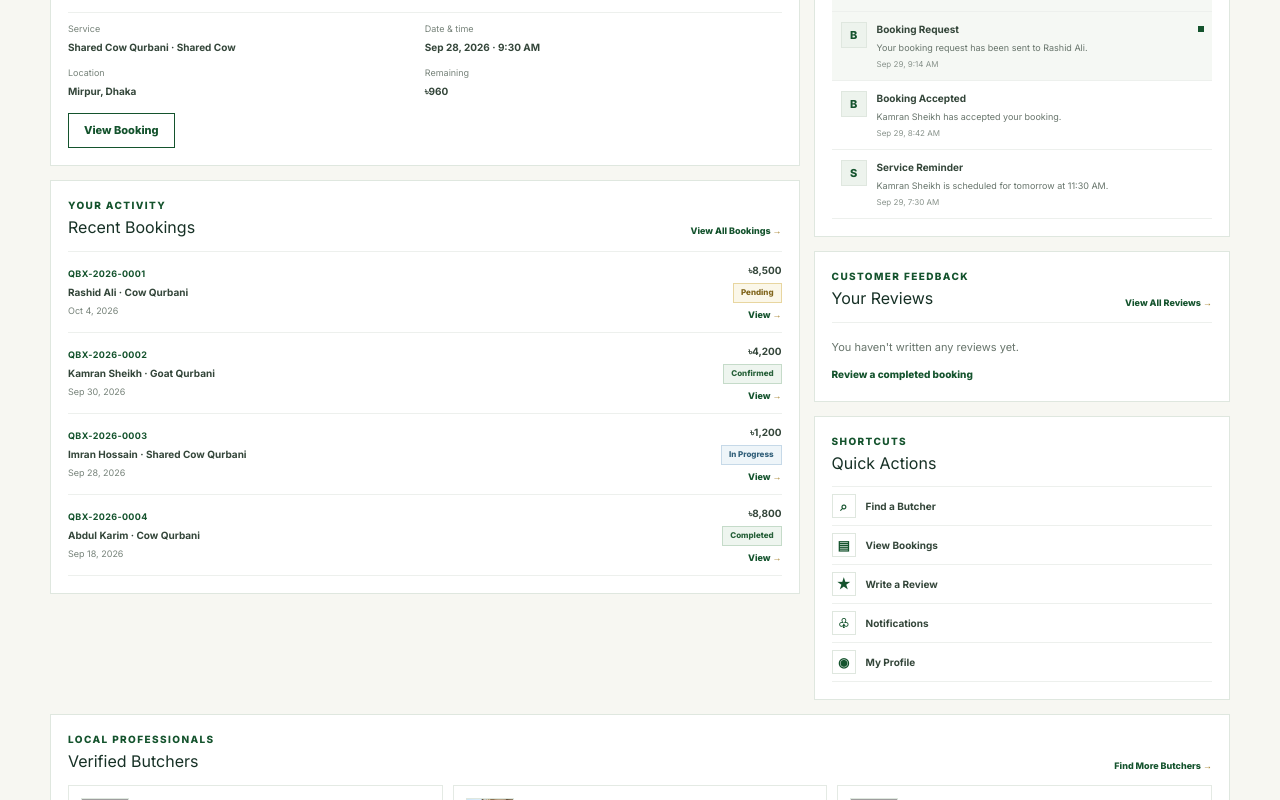
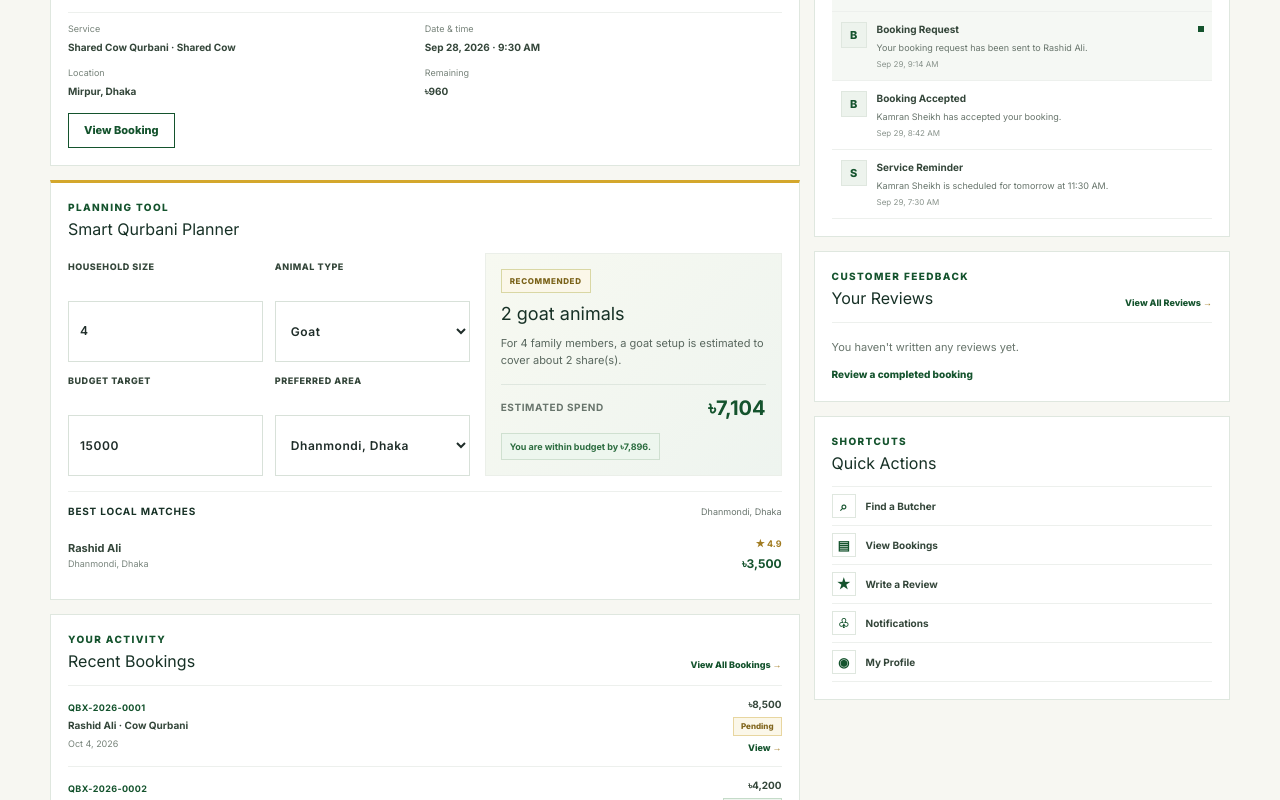
Before and after one commit to Talha-Morshed/QurbaniX, a React (Vite) app in the folder frontend/: page /dashboard/customer in a window 1280 px wide. Shown: the part 437-1237 px from the top of the page. Built offline with nearby package versions, Linux system fonts and the light colour scheme; grey boxes are pictures that could not be loaded.

Commit message:
Implement Smart Qurbani Planner
Add a dashboard planner that estimates Qurbani needs, checks budget fit, and suggests matching verified butchers without changing the platform's current UI structure or workflows.

```diff
--- a/frontend/src/pages/dashboard/CustomerDashboard.css
+++ b/frontend/src/pages/dashboard/CustomerDashboard.css
@@ -12,6 +12,34 @@
 .customer-dashboard-content { display: grid; grid-template-columns: minmax(0, 1.35fr) minmax(280px, .75fr); align-items: start; gap: 14px; margin-top: 14px; }
 .customer-dashboard-primary, .customer-dashboard-secondary { display: grid; min-width: 0; gap: 14px; }
 .customer-dashboard-panel { min-width: 0; padding: 17px; border: 1px solid #dfe7df; background: #fff; }
+.customer-planner-panel { border-top: 3px solid #d4a72c; }
+.customer-planner-layout { display: grid; grid-template-columns: minmax(0, 1.15fr) minmax(200px, .85fr); gap: 15px; }
+.customer-planner-form { display: grid; grid-template-columns: repeat(2, minmax(0, 1fr)); gap: 12px; padding-top: 7px; }
+.customer-planner-field { display: grid; gap: 6px; color: #34463a; font-size: 9px; font-weight: 750; text-transform: uppercase; letter-spacing: .06em; }
+.customer-planner-field input, .customer-planner-field select { width: 100%; min-height: 40px; padding: 0 11px; border: 1px solid #d8e1d9; background: #fff; color: #1f2d29; font-size: 12px; font-weight: 600; }
+.customer-planner-field input:focus, .customer-planner-field select:focus { border-color: #14532d; outline: none; box-shadow: 0 0 0 2px rgb(20 83 45 / 10%); }
+.customer-planner-summary { display: grid; align-content: start; gap: 10px; padding: 15px; border: 1px solid #ebefe9; background: linear-gradient(135deg, #f7f9f1 0%, #eef4ef 100%); }
+.planner-tag { display: inline-flex; width: fit-content; align-items: center; padding: 5px 8px; border: 1px solid #d9d7a4; background: #fbf7e9; color: #7a6219; font-size: 8px; letter-spacing: .08em; font-weight: 800; text-transform: uppercase; }
+.customer-planner-summary h3 { margin: 0; color: #173126; font-size: 18px; line-height: 1.2; }
+.customer-planner-summary p { margin: 0; color: #59675e; font-size: 11px; line-height: 1.6; }
+.planner-total-row { display: flex; align-items: center; justify-content: space-between; gap: 10px; margin-top: 4px; padding-top: 8px; border-top: 1px solid #dfe7df; }
+.planner-total-row span { color: #68756c; font-size: 10px; font-weight: 700; text-transform: uppercase; letter-spacing: .06em; }
+.planner-total-row strong { color: #14532d; font-size: 20px; }
+.planner-budget-note { display: inline-flex; width: fit-content; max-width: 100%; align-items: center; padding: 6px 8px; border: 1px solid transparent; font-size: 9px; line-height: 1.5; font-weight: 700; }
+.planner-budget-note.within-budget { border-color: #cfe0d0; background: #edf6ee; color: #2b6c3f; }
+.planner-budget-note.needs-more { border-color: #ecd3a2; background: #fbf7e9; color: #886519; }
+.customer-planner-matches { margin-top: 15px; border-top: 1px solid #edf0ed; padding-top: 12px; }
+.planner-matches-header { display: flex; align-items: center; justify-content: space-between; gap: 10px; margin-bottom: 9px; }
+.planner-matches-header strong { color: #173126; font-size: 10px; letter-spacing: .08em; text-transform: uppercase; }
+.planner-matches-header span { color: #6a766f; font-size: 9px; }
+.planner-match-item { display: flex; align-items: center; justify-content: space-between; gap: 10px; padding: 9px 0; border-bottom: 1px solid #edf0ed; }
+.planner-match-item:last-child { border-bottom: 0; }
+.planner-match-item strong { display: block; color: #34463a; font-size: 11px; }
+.planner-match-item small { display: block; color: #79857d; font-size: 9px; }
+.planner-match-item > div:last-child { display: grid; justify-items: end; gap: 4px; }
+.planner-match-item span { color: #a17b20; font-size: 9px; font-weight: 700; }
+.planner-match-item > div:last-child strong { color: #14532d; font-size: 12px; }
+.planner-empty-state { color: #68756c; font-size: 10px; }
 .customer-dashboard-section-heading { display: flex; align-items: end; justify-content: space-between; gap: 12px; margin-bottom: 13px; }
 .customer-dashboard-section-heading h2 { margin: 4px 0 0; color: #173126; font-size: 16px; line-height: 1.3; }
 .customer-dashboard-section-heading > a { flex: 0 0 auto; color: #14532d; font-size: 9px; font-weight: 750; text-decoration: none; }
--- a/frontend/src/pages/dashboard/CustomerDashboard.jsx
+++ b/frontend/src/pages/dashboard/CustomerDashboard.jsx
@@ -1,3 +1,4 @@
+import { useMemo, useState } from 'react';
 import { Link } from 'react-router-dom';
 import { getCustomerAccount, getCustomerNotifications } from '../../components/customer/customerAccount';
 import { getCustomerBookings, getCustomerReviews } from '../../components/customer/customerBookings';
@@ -7,6 +8,14 @@ import { CustomerNavigation, VerifiedMark } from '../customer/FindButchers';
 import './CustomerDashboard.css';
 
 const money = (amount) => `৳${Number(amount || 0).toLocaleString('en-BD')}`;
+
+const plannerAnimals = {
+  Goat: { sharesPerAnimal: 1, basePrice: 3200, descriptor: 'best for small and medium family plans' },
+  Sheep: { sharesPerAnimal: 1, basePrice: 3000, descriptor: 'balanced budget option for shared or family use' },
+  Cow: { sharesPerAnimal: 7, basePrice: 52000, descriptor: 'fits larger family or shared sacrifice plans' },
+  'Shared Cow': { sharesPerAnimal: 1, basePrice: 7500, descriptor: 'ideal for cost-sharing with family or friends' },
+  Camel: { sharesPerAnimal: 7, basePrice: 70000, descriptor: 'premium choice for large gatherings and celebrations' },
+};
 
 function formatDate(date) {
   if (!date) return 'Date not set';
@@ -42,6 +51,37 @@ function CustomerDashboard() {
   const bookings = getCustomerBookings();
   const reviews = getCustomerReviews();
   const notifications = [...getCustomerNotifications()].sort((first, second) => second.date.localeCompare(first.date));
+  const [plannerHouseholdSize, setPlannerHouseholdSize] = useState(4);
+  const [plannerAnimal, setPlannerAnimal] = useState('Goat');
+  const [plannerBudget, setPlannerBudget] = useState(15000);
+  const [plannerLocation, setPlannerLocation] = useState('Dhanmondi, Dhaka');
+
+  const plannerInsight = useMemo(() => {
+    const householdSize = Math.max(1, Number(plannerHouseholdSize) || 1);
+    const animalProfile = plannerAnimals[plannerAnimal] || plannerAnimals.Goat;
+    const sharesNeeded = Math.max(1, Math.ceil(householdSize / 2));
+    const unitsNeeded = Math.max(1, Math.ceil(sharesNeeded / animalProfile.sharesPerAnimal));
+    const estimatedMinimum = unitsNeeded * animalProfile.basePrice;
+    const estimatedMaximum = estimatedMinimum + (animalProfile.basePrice * 0.22);
+    const budgetValue = Number(plannerBudget) || 0;
+    const budgetGap = estimatedMaximum - budgetValue;
+    const matchedButchers = butchers.filter((butcher) => {
+      const matchesAnimal = butcher.animals.includes(plannerAnimal) || (plannerAnimal === 'Shared Cow' && butcher.animals.includes('Shared Cow'));
+      return butcher.verified && matchesAnimal && (!plannerLocation || butcher.area === plannerLocation);
+    }).slice(0, 2);
+
+    return {
+      householdSize,
+      sharesNeeded,
+      unitsNeeded,
+      estimatedMinimum,
+      estimatedMaximum,
+      budgetGap,
+      matchedButchers,
+      budgetStatus: budgetValue >= estimatedMaximum ? 'within-budget' : 'needs-more',
+    };
+  }, [plannerAnimal, plannerBudget, plannerHouseholdSize, plannerLocation]);
+
   const today = new Date().toISOString().slice(0, 10);
   const eligibleUpcomingBookings = bookings
     .filter((booking) => ['Pending', 'Confirmed', 'In Progress'].includes(booking.status) && booking.date >= today)
@@ -84,6 +124,82 @@ function CustomerDashboard() {
               ) : (
                 <div className="customer-dashboard-empty"><p>No upcoming bookings</p><Link className="booking-primary-button" to="/dashboard/customer/find-butcher">Find a Verified Butcher</Link></div>
               )}
+            </section>
+
+            <section className="customer-dashboard-panel customer-planner-panel">
+              <DashboardSectionHeading eyebrow="Planning tool" title="Smart Qurbani Planner" />
+              <div className="customer-planner-layout">
+                <div className="customer-planner-form">
+                  <label className="customer-planner-field">
+                    <span>Household size</span>
+                    <input type="number" min="1" max="25" value={plannerHouseholdSize} onChange={(event) => setPlannerHouseholdSize(event.target.value)} />
+                  </label>
+                  <label className="customer-planner-field">
+                    <span>Animal type</span>
+                    <select value={plannerAnimal} onChange={(event) => setPlannerAnimal(event.target.value)}>
+                      {Object.keys(plannerAnimals).map((animal) => (
+                        <option key={animal} value={animal}>{animal}</option>
+                      ))}
+                    </select>
+                  </label>
+                  <label className="customer-planner-field">
+                    <span>Budget target</span>
+                    <input type="number" min="2000" step="500" value={plannerBudget} onChange={(event) => setPlannerBudget(event.target.value)} />
+                  </label>
+                  <label className="customer-planner-field">
+                    <span>Preferred area</span>
+                    <select value={plannerLocation} onChange={(event) => setPlannerLocation(event.target.value)}>
+                      <option value="Dhanmondi, Dhaka">Dhanmondi, Dhaka</option>
+                      <option value="Gulshan, Dhaka">Gulshan, Dhaka</option>
+                      <option value="Mirpur, Dhaka">Mirpur, Dhaka</option>
+                      <option value="Uttara, Dhaka">Uttara, Dhaka</option>
+                      <option value="Mohammadpur, Dhaka">Mohammadpur, Dhaka</option>
+                      <option value="Banani, Dhaka">Banani, Dhaka</option>
+                      <option value="Chattogram">Chattogram</option>
+                    </select>
+                  </label>
+                </div>
+
+                <div className="customer-planner-summary">
+                  <span className="planner-tag">Recommended</span>
+                  <h3>{plannerAnimal === 'Shared Cow' ? '1 shared cow bundle' : `${plannerInsight.unitsNeeded} ${plannerAnimal.toLowerCase()} ${plannerAnimal === 'Goat' || plannerAnimal === 'Sheep' ? 'animals' : 'unit(s)'}`}</h3>
+                  <p>
+                    For {plannerInsight.householdSize} family members, a {plannerAnimal.toLowerCase()} setup is estimated to cover about {plannerInsight.sharesNeeded} share(s).
+                  </p>
+                  <div className="planner-total-row">
+                    <span>Estimated spend</span>
+                    <strong>{money(plannerInsight.estimatedMaximum)}</strong>
+                  </div>
+                  <div className={`planner-budget-note ${plannerInsight.budgetStatus}`}>
+                    {plannerInsight.budgetStatus === 'within-budget'
+                      ? `You are within budget by ${money(Math.max(plannerInsight.budgetGap * -1, 0))}.`
+                      : `You need about ${money(Math.max(plannerInsight.budgetGap, 0))} more to stay comfortable.`}
+                  </div>
+                </div>
+              </div>
+
+              <div className="customer-planner-matches">
+                <div className="planner-matches-header">
+                  <strong>Best local matches</strong>
+                  <span>{plannerLocation}</span>
+                </div>
+                {plannerInsight.matchedButchers.length ? (
+                  plannerInsight.matchedButchers.map((butcher) => (
+                    <div key={butcher.id} className="planner-match-item">
+                      <div>
+                        <strong>{butcher.name}</strong>
+                        <small>{butcher.area}</small>
+                      </div>
+                      <div>
+                        <span>★ {butcher.rating.toFixed(1)}</span>
+                        <strong>{money(butcher.startingPrice)}</strong>
+                      </div>
+                    </div>
+                  ))
+                ) : (
+                  <div className="planner-empty-state">No matched butchers available for this combination yet.</div>
+                )}
+              </div>
             </section>
 
             <section className="customer-dashboard-panel">
```
